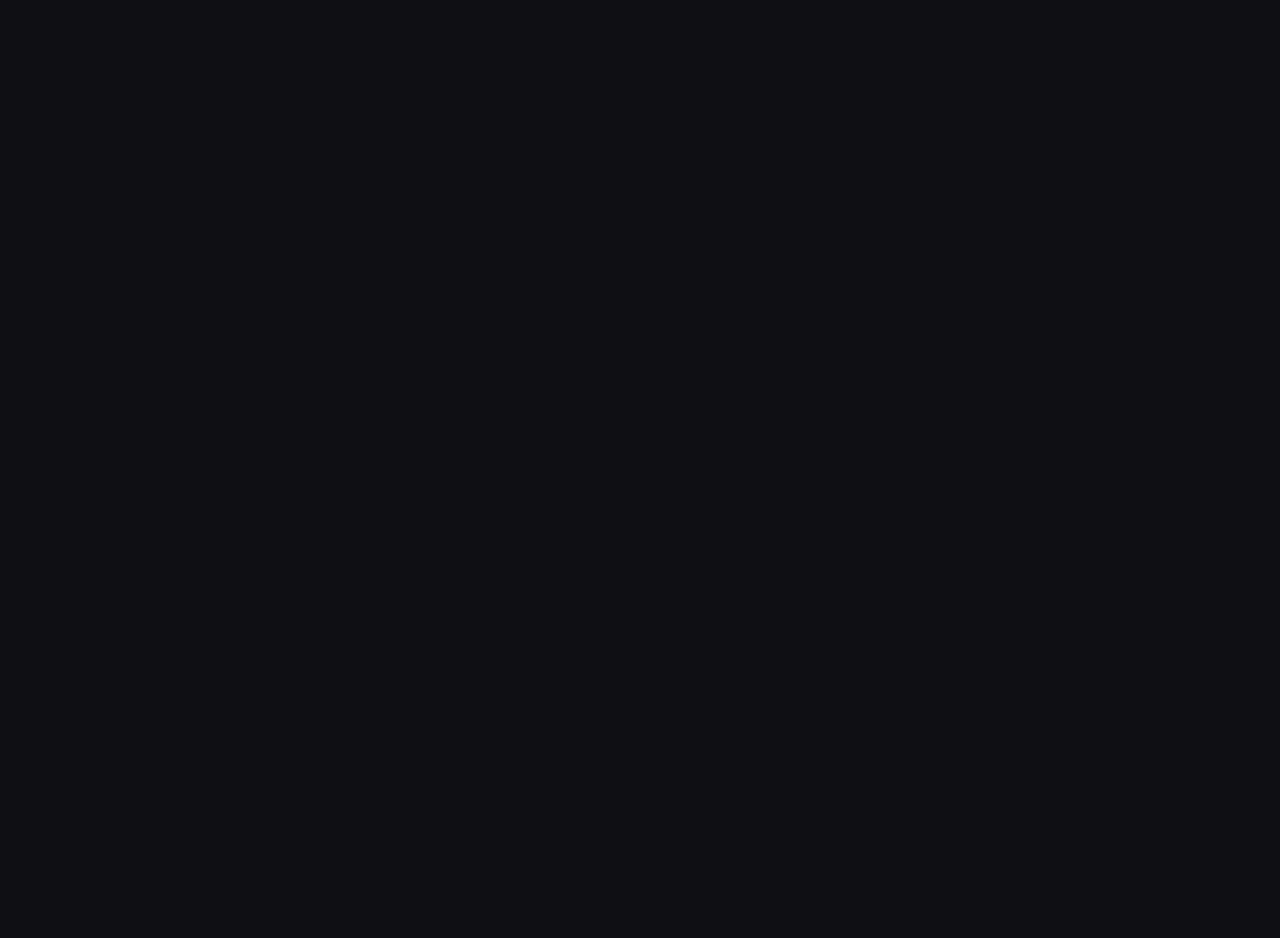
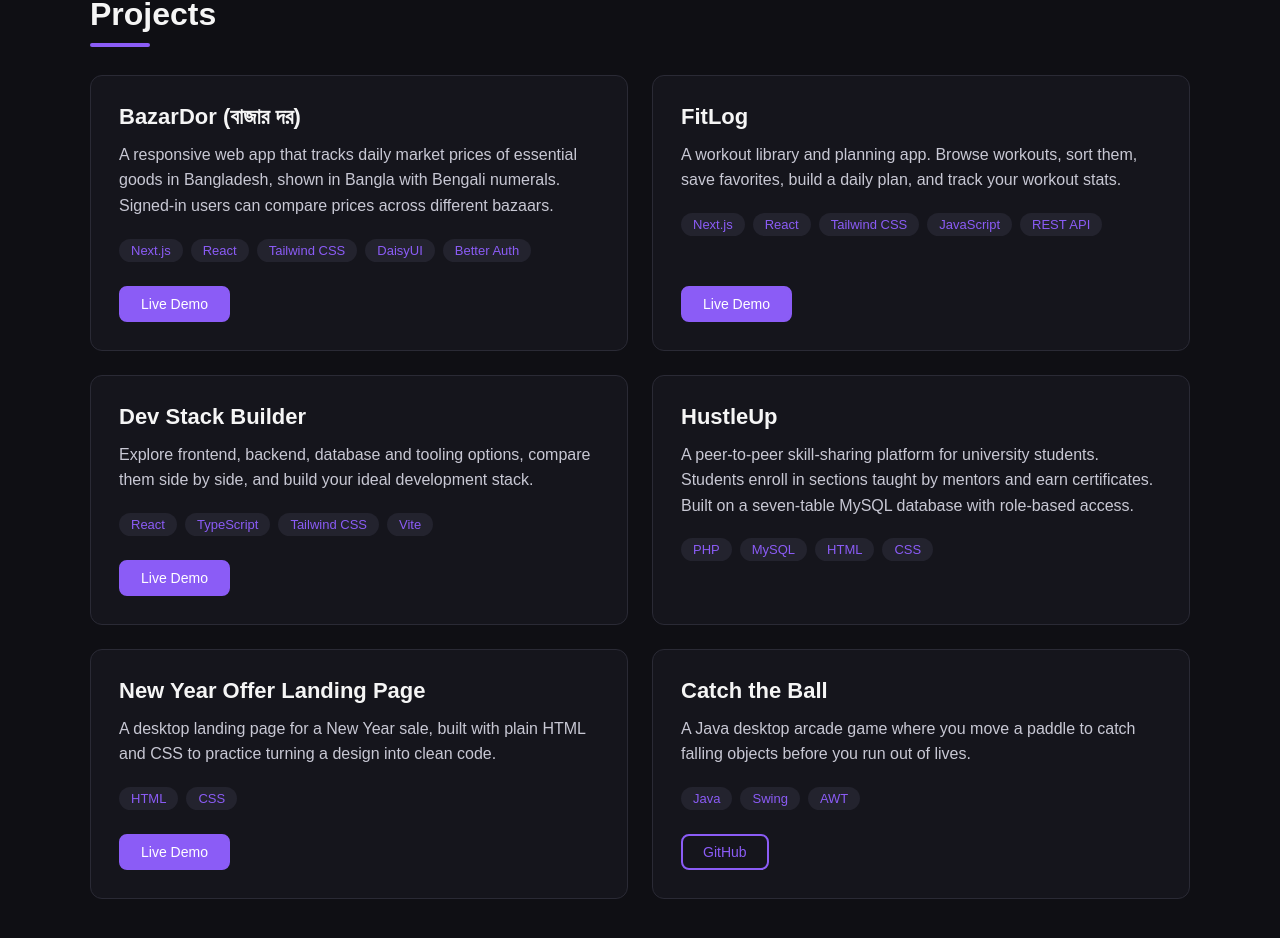
Before and after one commit to tniha10/my-portfolio, a React (Vite) app: page / in a window 1280 px wide. Shown: the part 1926-2864 px from the top of the page. Before the commit the page ends 1842 px from the top, so only its background shows below. Built offline with nearby package versions, Linux system fonts and the light colour scheme.

Commit message:
Projects Section

```diff
--- a/src/App.jsx
+++ b/src/App.jsx
@@ -2,6 +2,7 @@ import Navbar from './components/Navbar'
 import Hero from './components/Hero'
 import About from './components/About'
 import Skills from './components/Skills'
+import Projects from './components/Projects'
 
 function App() {
   return (
@@ -10,6 +11,7 @@ function App() {
       <Hero />
       <About />
       <Skills />
+      <Projects />
     </div>
   )
 }
--- /dev/null
+++ b/src/components/Projects.css
@@ -0,0 +1,76 @@
+.projects {
+  padding: 80px 20px;
+}
+
+.projects-container {
+  max-width: 1100px;
+  margin: 0 auto;
+}
+
+.projects-grid {
+  display: grid;
+  grid-template-columns: repeat(2, 1fr);
+  gap: 24px;
+}
+
+.project-card {
+  background-color: #15151c;
+  border: 1px solid #2a2a35;
+  border-radius: 12px;
+  padding: 28px;
+  display: flex;
+  flex-direction: column;
+}
+
+.project-card:hover {
+  border-color: #8b5cf6;
+}
+
+.project-card h3 {
+  font-size: 22px;
+  margin-bottom: 12px;
+}
+
+.project-card p {
+  font-size: 16px;
+  line-height: 1.6;
+  color: #c8c8d4;
+  margin-bottom: 20px;
+}
+
+.project-tags {
+  display: flex;
+  flex-wrap: wrap;
+  gap: 8px;
+  margin-bottom: 24px;
+}
+
+.project-tag {
+  background-color: #23232e;
+  color: #8b5cf6;
+  padding: 4px 12px;
+  border-radius: 20px;
+  font-size: 13px;
+}
+
+.project-links {
+  display: flex;
+  gap: 12px;
+  flex-wrap: wrap;
+  margin-top: auto;
+}
+
+.project-links .button {
+  padding: 8px 20px;
+  font-size: 14px;
+}
+
+@media (max-width: 768px) {
+  .projects {
+    padding: 60px 20px;
+  }
+
+  .projects-grid {
+    grid-template-columns: 1fr;
+  }
+}
--- /dev/null
+++ b/src/components/Projects.jsx
@@ -0,0 +1,108 @@
+import './Projects.css'
+
+const projects = [
+  {
+    name: 'BazarDor (বাজার দর)',
+    description:
+      'A responsive web app that tracks daily market prices of essential goods in Bangladesh, shown in Bangla with Bengali numerals. Signed-in users can compare prices across different bazaars.',
+    tech: ['Next.js', 'React', 'Tailwind CSS', 'DaisyUI', 'Better Auth'],
+    live: 'https://b14-a7-bazar-dor-fawn.vercel.app/',
+    github: '',
+  },
+  {
+    name: 'FitLog',
+    description:
+      'A workout library and planning app. Browse workouts, sort them, save favorites, build a daily plan, and track your workout stats.',
+    tech: ['Next.js', 'React', 'Tailwind CSS', 'JavaScript', 'REST API'],
+    live: 'https://b14-a06-fit-log-taupe.vercel.app/',
+    github: '',
+  },
+  {
+    name: 'Dev Stack Builder',
+    description:
+      'Explore frontend, backend, database and tooling options, compare them side by side, and build your ideal development stack.',
+    tech: ['React', 'TypeScript', 'Tailwind CSS', 'Vite'],
+    live: 'https://phenomenal-melomakarona-bda494.netlify.app/',
+    github: '',
+  },
+  {
+    name: 'HustleUp',
+    description:
+      'A peer-to-peer skill-sharing platform for university students. Students enroll in sections taught by mentors and earn certificates. Built on a seven-table MySQL database with role-based access.',
+    tech: ['PHP', 'MySQL', 'HTML', 'CSS'],
+    live: '',
+    github: '',
+  },
+  {
+    name: 'New Year Offer Landing Page',
+    description:
+      'A desktop landing page for a New Year sale, built with plain HTML and CSS to practice turning a design into clean code.',
+    tech: ['HTML', 'CSS'],
+    live: 'https://tniha10.github.io/new-year/',
+    github: '',
+  },
+  {
+    name: 'Catch the Ball',
+    description:
+      'A Java desktop arcade game where you move a paddle to catch falling objects before you run out of lives.',
+    tech: ['Java', 'Swing', 'AWT'],
+    live: '',
+    github: 'https://github.com/tniha10/catch-the-ball-game',
+  },
+]
+
+function Projects() {
+  return (
+    <section id="projects" className="projects">
+      <div className="projects-container">
+        <h2 className="section-title">Projects</h2>
+
+        <div className="projects-grid">
+          {projects.map(function (project) {
+            return (
+              <div className="project-card" key={project.name}>
+                <h3>{project.name}</h3>
+                <p>{project.description}</p>
+
+                <div className="project-tags">
+                  {project.tech.map(function (item) {
+                    return (
+                      <span className="project-tag" key={item}>
+                        {item}
+                      </span>
+                    )
+                  })}
+                </div>
+
+                <div className="project-links">
+                  {project.live && (
+                    <a
+                      href={project.live}
+                      target="_blank"
+                      rel="noreferrer"
+                      className="button button-filled"
+                    >
+                      Live Demo
+                    </a>
+                  )}
+                  {project.github && (
+                    <a
+                      href={project.github}
+                      target="_blank"
+                      rel="noreferrer"
+                      className="button button-outline"
+                    >
+                      GitHub
+                    </a>
+                  )}
+                </div>
+              </div>
+            )
+          })}
+        </div>
+      </div>
+    </section>
+  )
+}
+
+export default Projects
```
